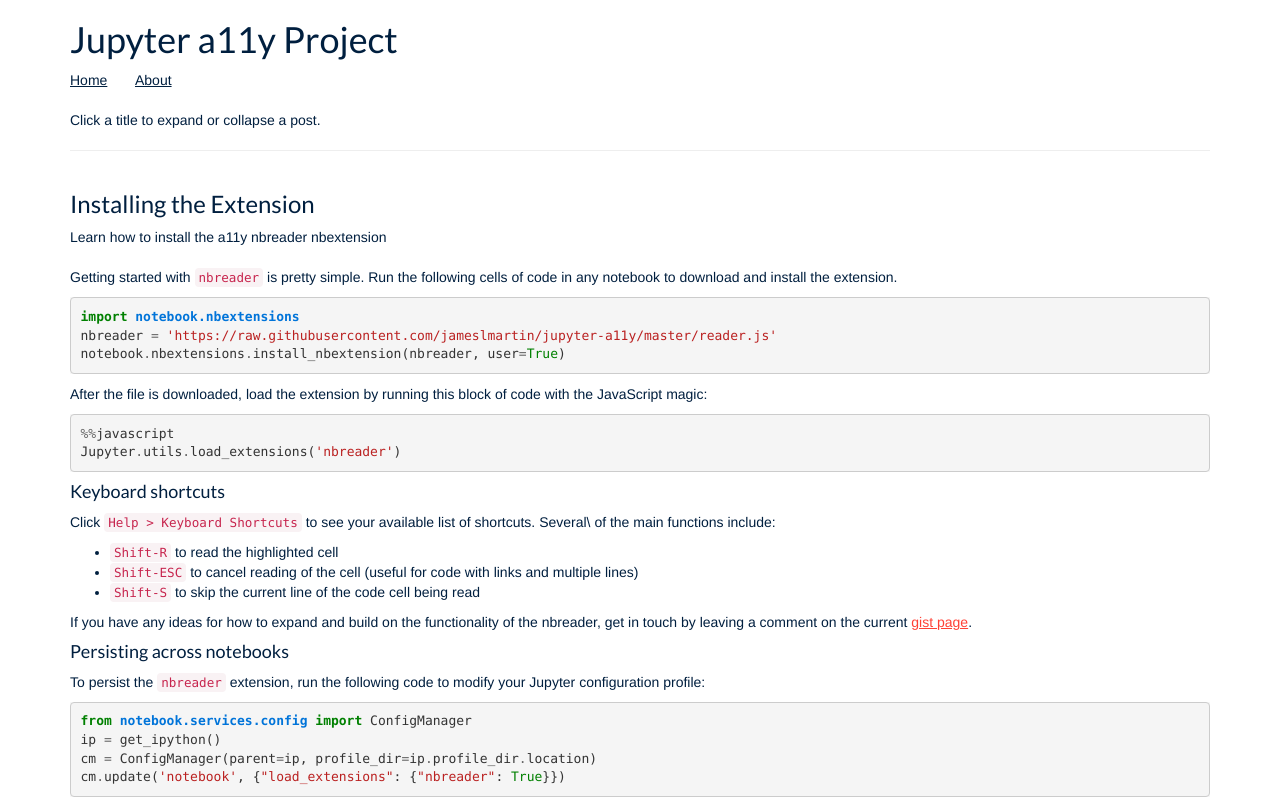
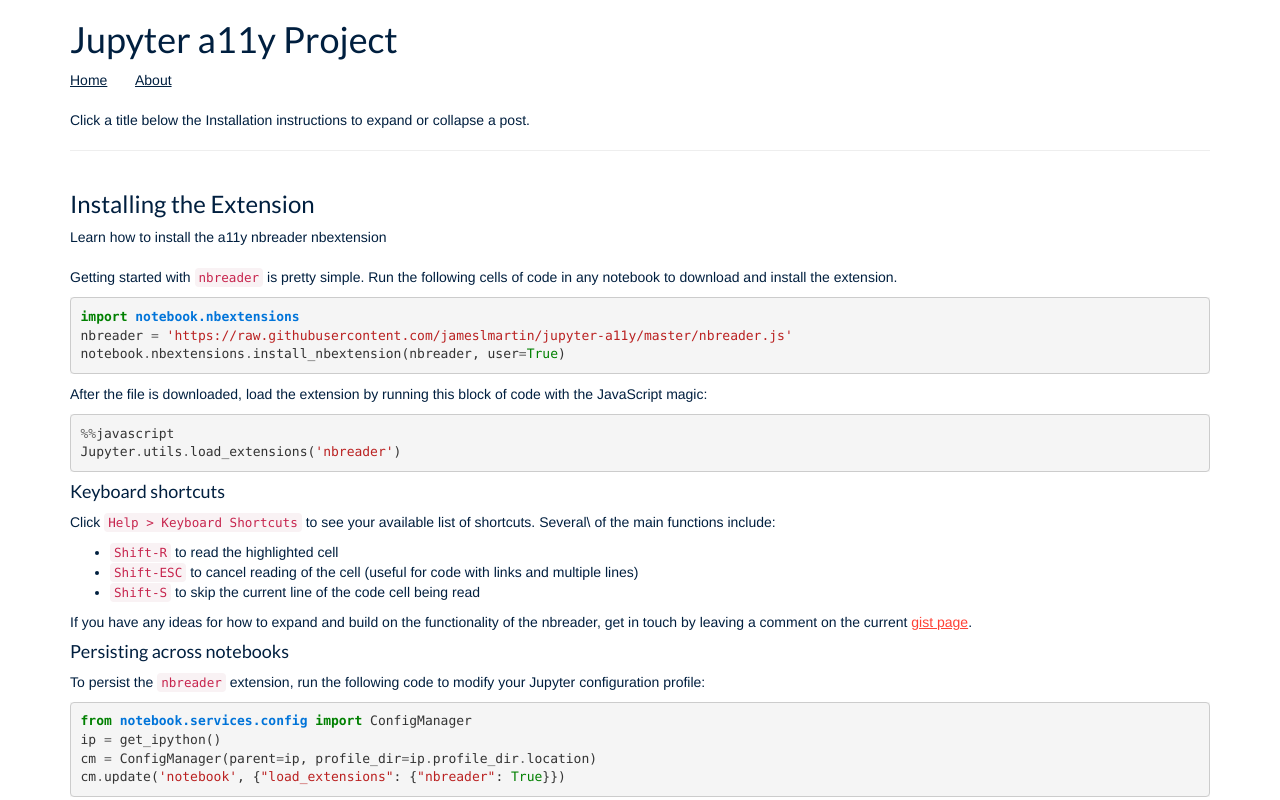
Before and after one commit to jameslmartin/jupyter-a11y, a website: page index.html in a window 1280 px wide. Shown: the top 800 px of the page. Drawn offline with nearby package versions, Linux system fonts and the light colour scheme.

Commit message:
Update master (#2)
* Update link after rename

* Update README

```diff
--- a/index.html
+++ b/index.html
@@ -30,7 +30,7 @@
                 <a href=".">Home</a>
                 <a href="./about/">About</a>
             </nav>
-            <br> Click a title to expand or collapse a post.
+            <br> Click a title below the Installation instructions to expand or collapse a post.
             <hr>
         </header>
     </div>
@@ -45,7 +45,7 @@
                     <div class="text_cell_render border-box-sizing rendered_html">
                         <p>Getting started with <code>nbreader</code> is pretty simple. Run the following cells of code in any notebook to download and install the extension.</p>
 <div class="highlight"><pre><span class="kn">import</span> <span class="nn">notebook.nbextensions</span>
-<span class="n">nbreader</span> <span class="o">=</span> <span class="s">&#39;https://raw.githubusercontent.com/jameslmartin/jupyter-a11y/master/reader.js&#39;</span>
+<span class="n">nbreader</span> <span class="o">=</span> <span class="s">&#39;https://raw.githubusercontent.com/jameslmartin/jupyter-a11y/master/nbreader.js&#39;</span>
 <span class="n">notebook</span><span class="o">.</span><span class="n">nbextensions</span><span class="o">.</span><span class="n">install_nbextension</span><span class="p">(</span><span class="n">nbreader</span><span class="p">,</span> <span class="n">user</span><span class="o">=</span><span class="bp">True</span><span class="p">)</span></pre></div>
                         <p>After the file is downloaded, load the extension by running this block of code with the JavaScript magic:</p>
                         <div class="highlight"><pre><span class="o">%%</span><span class="n">javascript</span>
```
Also changed, not shown: README.md.
